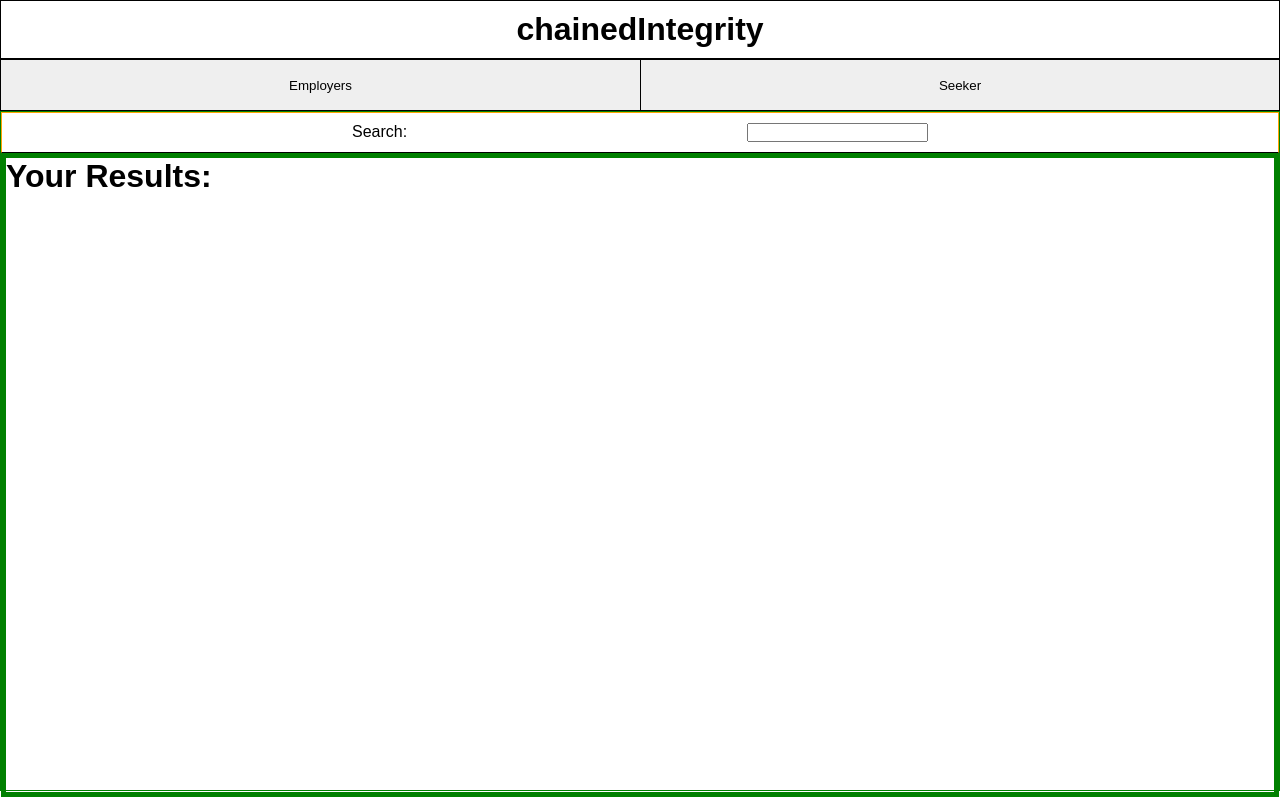
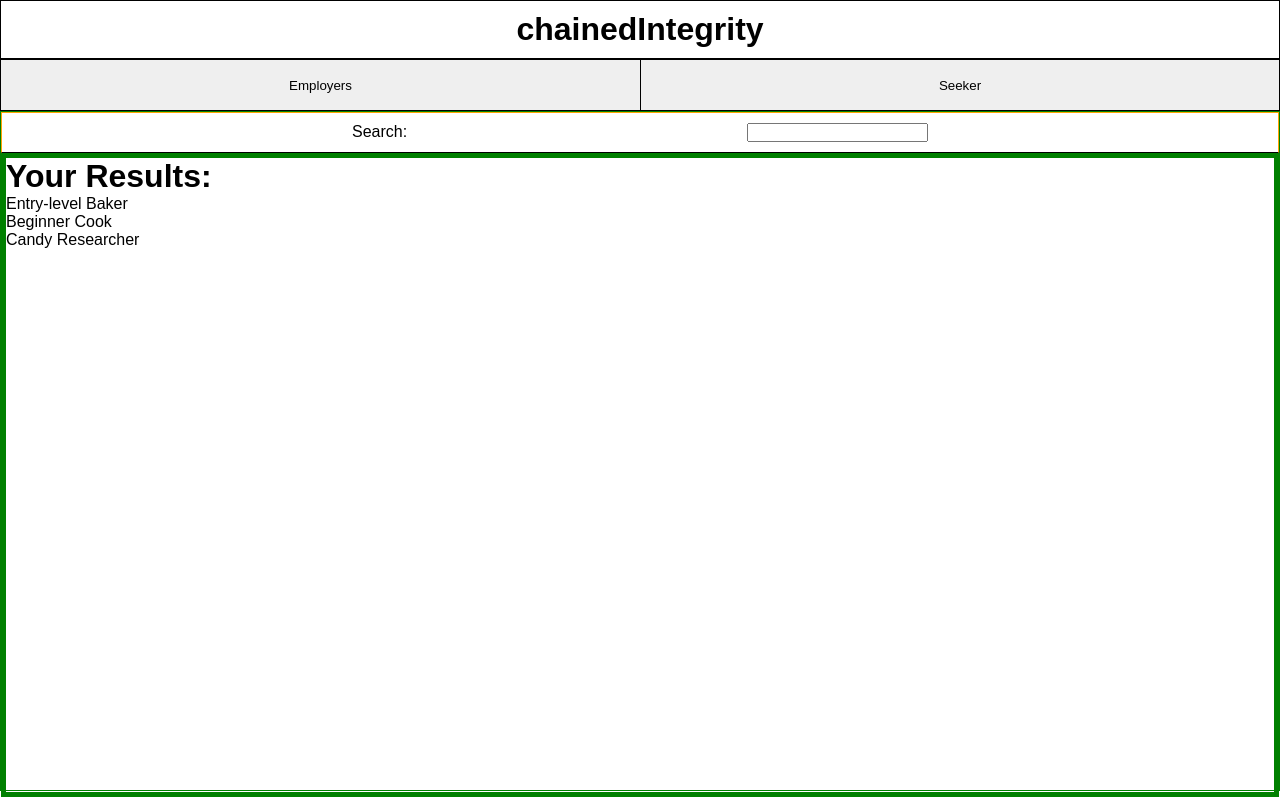
Before and after one commit to Miklo1775/chainedIntegrity, a Next.js app: page /jobs in a window 1280 px wide. Built offline with nearby package versions, Linux system fonts and the light colour scheme.

Commit message:
added basic search functionality

```diff
--- a/components/Jobs/JobDisplay/SingleJobCard/index.js
+++ b/components/Jobs/JobDisplay/SingleJobCard/index.js
@@ -1,3 +1,5 @@
-const SingleJobCard = () => {};
+const SingleJobCard = ({ job }) => {
+  return <div>{job.role}</div>;
+};
 
 export default SingleJobCard;
--- a/components/Jobs/JobDisplay/index.js
+++ b/components/Jobs/JobDisplay/index.js
@@ -1,9 +1,15 @@
 import classes from "./JobDisplay.module.css";
+import { useState } from "react";
+import SingleJobCard from "./SingleJobCard";
+import { v4 as uuidv4 } from "uuid";
 
-const JobDisplay = () => {
+const JobDisplay = ({ filteredResults }) => {
   return (
     <div className={classes.displayContainer}>
       <h1>Your Results: </h1>
+      {filteredResults.map((job) => {
+        return <SingleJobCard key={uuidv4()} job={job} />;
+      })}
     </div>
   );
 };
--- a/components/Jobs/JobSearch/index.js
+++ b/components/Jobs/JobSearch/index.js
@@ -2,45 +2,8 @@
 
 import { useState } from "react";
 
-const DUMMY_JOBS = [
-  {
-    id: 1,
-    name: "Greatest Bakery",
-    role: "Entry-level Beker",
-    locationCity: "Chicago",
-    locationState: "Illinois",
-    unpaidIntern: false,
-    img: "https://placehold.co/600x400/000000/FFF",
-  },
-  {
-    id: 2,
-    name: "The Hungry Hippo",
-    role: "Beginner Cook",
-    locationCity: "New York City",
-    locationState: "New York",
-    unpaidIntern: false,
-    img: "https://placehold.co/600x400/000000/FFF",
-  },
-  {
-    id: 3,
-    name: "Kit Kat Galour",
-    role: "Candy Researcher",
-    locationCity: "Chicago",
-    locationState: "Illinois",
-    unpaidIntern: false,
-    img: "https://placehold.co/600x400/000000/FFF",
-  },
-];
-
-const JobSearch = () => {
-  const [searchValue, setSearchValue] = useState("");
-
-  const handleSearchInput = (e) => {
-    e.preventDefault();
-    setSearchValue(e.target.value);
-  };
-
-  console.log(searchValue);
+const JobSearch = ({ setResults, handleSearchInput, setSearchValue, searchValue }) => {
+  const filterResults = () => {};
 
   return (
     <div className={classes.searchContainer}>
--- a/components/Jobs/index.js
+++ b/components/Jobs/index.js
@@ -1,13 +1,70 @@
 import JobSearch from "./JobSearch";
 import JobDisplay from "./JobDisplay";
+import { useState } from "react";
 
 import classes from "./JobComponent.module.css";
 
+const DUMMY_JOBS = [
+  {
+    id: 1,
+    name: "Greatest Bakery",
+    role: "Entry-level Baker",
+    locationCity: "Chicago",
+    locationState: "Illinois",
+    unpaidIntern: false,
+    img: "https://placehold.co/600x400/000000/FFF",
+  },
+  {
+    id: 2,
+    name: "The Hungry Hippo",
+    role: "Beginner Cook",
+    locationCity: "New York City",
+    locationState: "New York",
+    unpaidIntern: false,
+    img: "https://placehold.co/600x400/000000/FFF",
+  },
+  {
+    id: 3,
+    name: "Kit Kat Galour",
+    role: "Candy Researcher",
+    locationCity: "Chicago",
+    locationState: "Illinois",
+    unpaidIntern: false,
+    img: "https://placehold.co/600x400/000000/FFF",
+  },
+];
+
 const JobComponent = () => {
+  const [results, setResults] = useState(DUMMY_JOBS);
+  const [searchValue, setSearchValue] = useState("");
+  // const [filteredResults, setFilteredResults] = useState(results);
+  const filteredResults = results.filter((job) => {
+    return job.role.toLowerCase().match(searchValue.toLowerCase());
+  });
+
+  const handleSearchInput = (e) => {
+    e.preventDefault();
+    setSearchValue(e.target.value);
+    // if (searchValue.length > 0) {
+    //   setFilteredResults((state) => {
+    //     return results.filter((job) => {
+    //       return job.role.toLowerCase().match(searchValue.toLowerCase());
+    //     });
+    //   });
+    // } else if (searchValue.length === 0) {
+    //   setFilteredResults(results);
+    // }
+  };
+
   return (
     <div className={classes.jobsContainer}>
-      <JobSearch />
-      <JobDisplay />
+      <JobSearch
+        searchValue={searchValue}
+        handleSearchInput={handleSearchInput}
+        setSearchValue={setSearchValue}
+        setResults={setResults}
+      />
+      <JobDisplay filteredResults={filteredResults} />
     </div>
   );
 };
--- a/package.json
+++ b/package.json
@@ -14,6 +14,7 @@
     "next": "13.4.8",
     "react": "18.2.0",
     "react-dom": "18.2.0",
-    "react-redux": "^8.1.1"
+    "react-redux": "^8.1.1",
+    "uuid": "^9.0.0"
   }
 }
```
Also changed, not shown: 1 other file (tests, documents, lock files or other folders).
